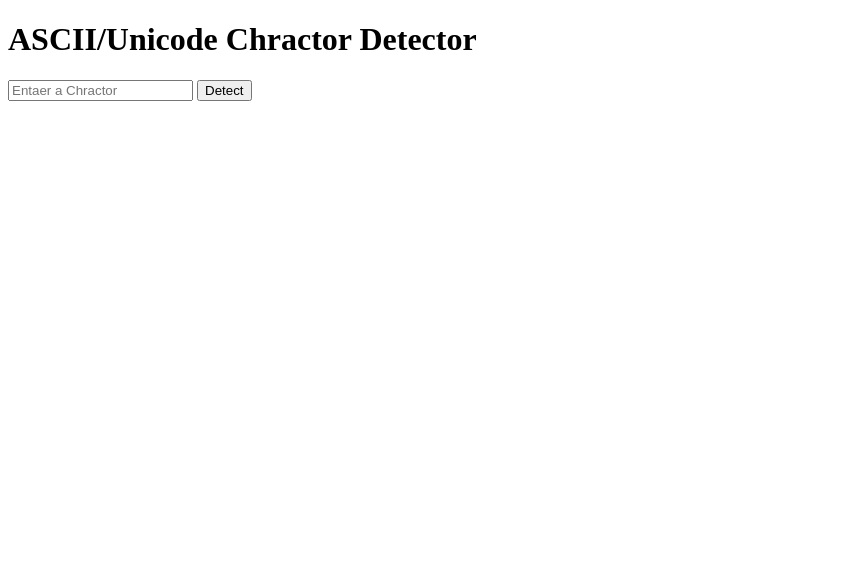
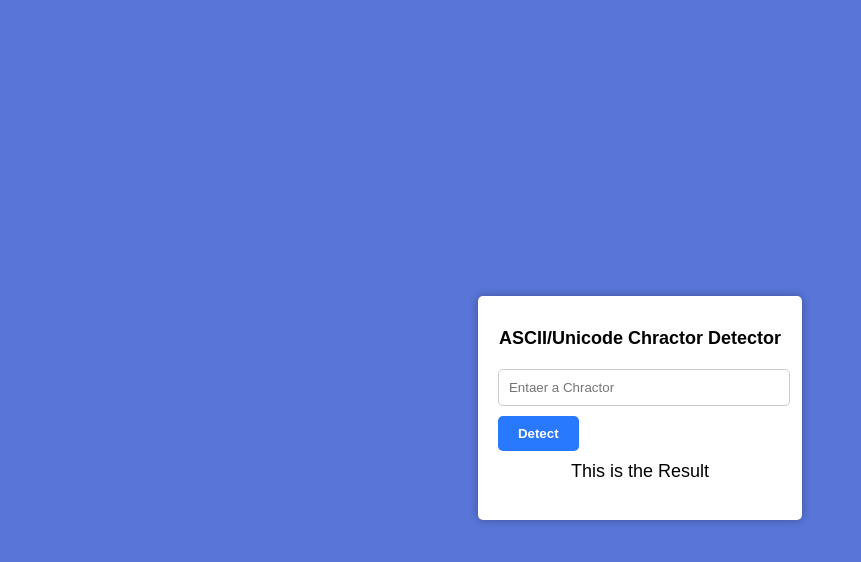
Before and after one commit to shafiq9/ASCII-Unicode-Charactor-Detector, a plain HTML site: page index.html in a window 1280 px wide. Shown: the whole page, without its empty margins (0-861 px from the left). Drawn offline with Linux system fonts and the light colour scheme.

Commit message:
CSS done

```diff
--- a/index.html
+++ b/index.html
@@ -12,7 +12,7 @@
         <h1>ASCII/Unicode Chractor Detector</h1>
         <input type="text" id="charactorInput" maxlength="1" placeholder="Entaer a Chractor">
         <button onclick="detectChractor()">Detect</button>
-        <p id="result"></p>
+        <p id="result">This is the Result</p>
     </div>
 
     <script src="app.js"></script>
--- a/style.css
+++ b/style.css
@@ -0,0 +1,64 @@
+
+body{
+    font-family: Arial, Helvetica, sans-serif;
+    background-color: #5876d8;
+    display: flex;
+    justify-content: center;
+    align-items: center;
+    height: 100vh;
+}
+
+.container{
+    background-color: #fff;
+    border-radius: 5px;
+    -webkit-border-radius: 5px;
+    -moz-border-radius: 5px;
+    -ms-border-radius: 5px;
+    -o-border-radius: 5px;
+    padding: 20px;
+    box-shadow: 0 0 10px rgba(0, 0, 0, 0.3);
+    max-width: 300px;
+}
+
+h1{
+    font-size: 18px;
+    text-align: center;
+    margin-bottom: 20px;
+}
+
+input[type="text"]{
+    width: 95%;
+    padding: 10px;
+    border: 1px solid #ccc;
+    border-radius: 5px;
+    -webkit-border-radius: 5px;
+    -moz-border-radius: 5px;
+    -ms-border-radius: 5px;
+    -o-border-radius: 5px;
+    margin-bottom: 10px;
+}
+
+button{
+    padding: 10px 20px;
+    background-color: #2979ff;
+    color: #fff;
+    border: none;
+    border-radius: 5px;
+    -webkit-border-radius: 5px;
+    -moz-border-radius: 5px;
+    -ms-border-radius: 5px;
+    -o-border-radius: 5px;
+    font-weight: bold;
+    cursor: pointer;
+}
+
+button:hover{
+    background-color: #448AFF;
+}
+
+#result{
+    font-size: 18px;
+    text-align: center;
+    margin-top: 10px;
+
+}
```
